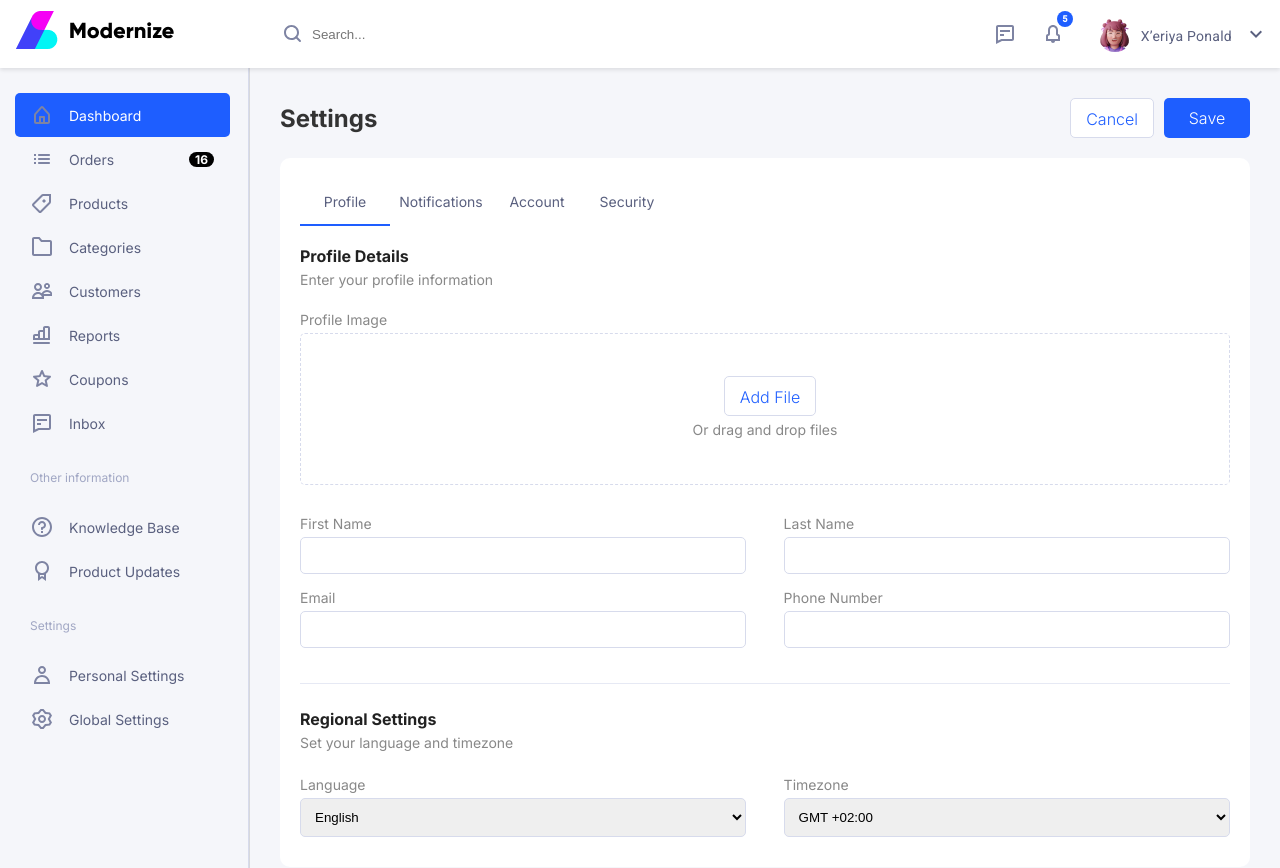
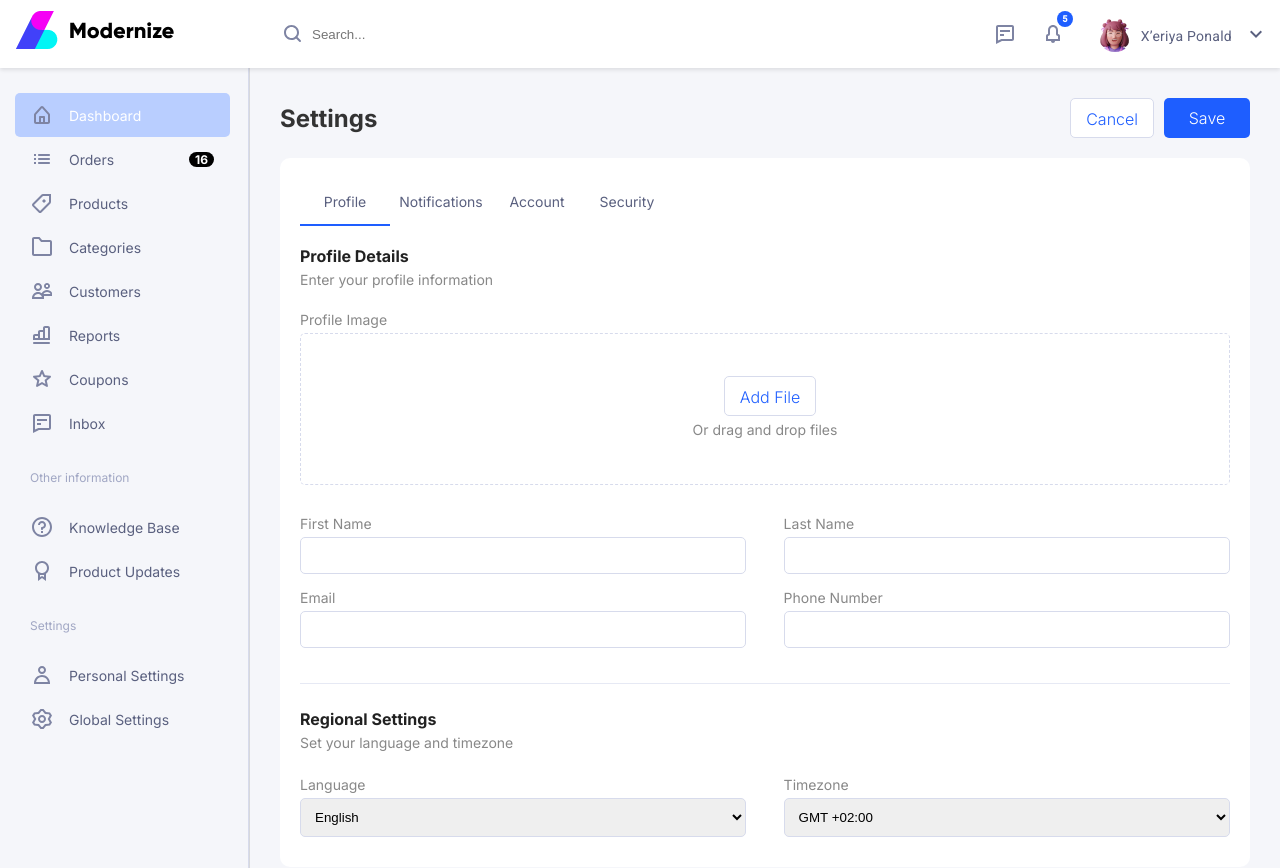
Before and after one commit to alansignetti/modernize, an Angular app: page / in a window 1280 px wide. In both pictures the pointer is over the element "Dashboard". Built offline with nearby package versions, Linux system fonts and the light colour scheme.

Commit message:
added hover

```diff
--- a/src/app/components/navbar/navbar.component.scss
+++ b/src/app/components/navbar/navbar.component.scss
@@ -39,7 +39,7 @@
 }
 
 .sidenav-section:hover {
-  background-color: #1e5eff;
+  background-color: #b9ceff;
   color: white;
   cursor: pointer;
 }
```
